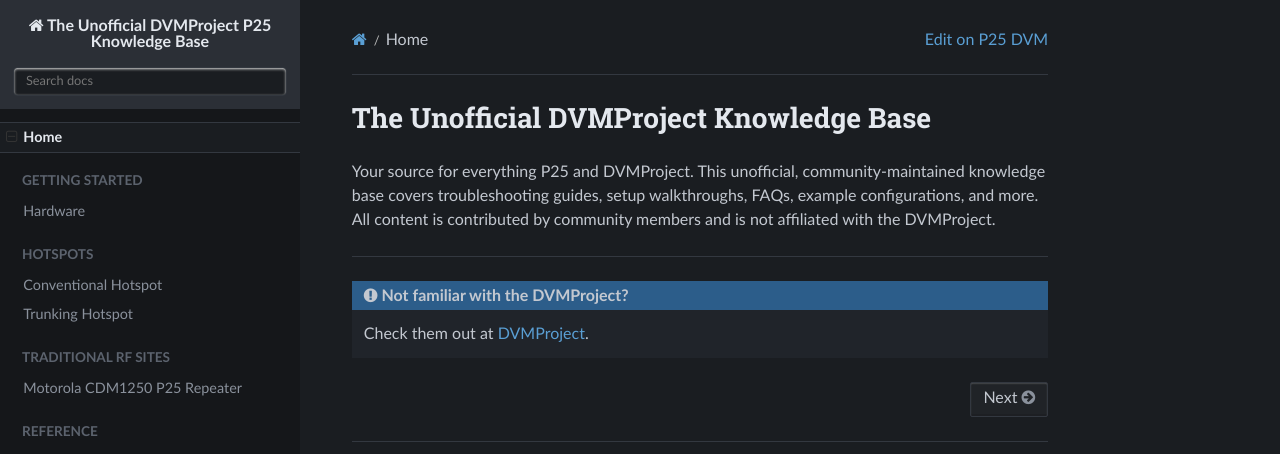
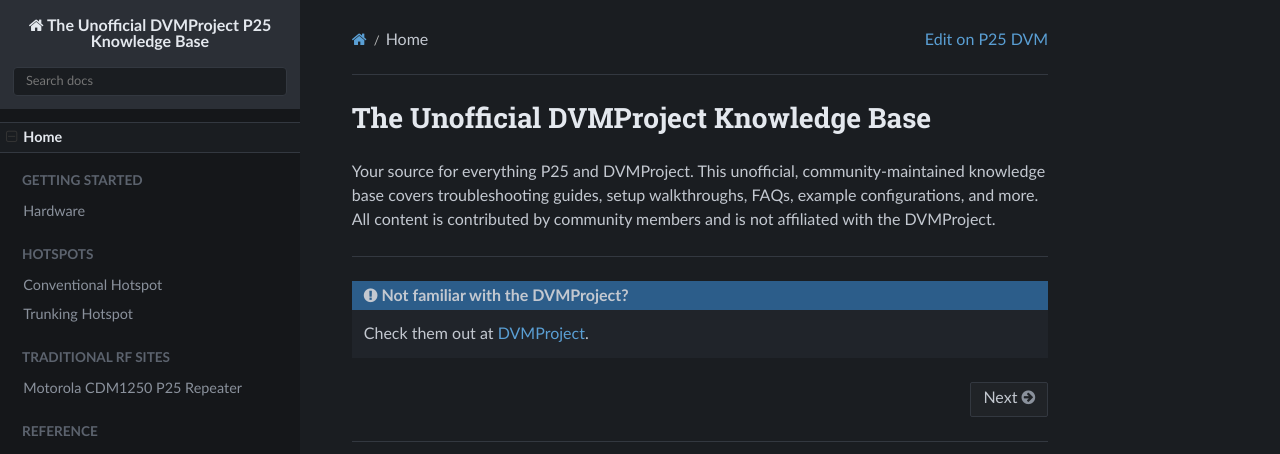
Before and after one commit to p25-dvm/p25-dvm.github.io, an MkDocs documentation site: the page built from docs/index.md, in a window 1280 px wide. Shown: the top 454 px of the page. Built offline with MkDocs 1.6.1, drawn with Linux system fonts in a browser that asks for light colours; nearby versions of some CDN libraries.

Commit message:
Update rtd-dark.css

```diff
--- a/docs/stylesheets/rtd-dark.css
+++ b/docs/stylesheets/rtd-dark.css
@@ -49,6 +49,8 @@
 .wy-side-nav-search input[type="text"] {
   background: var(--rtd-bg) !important;
   border: 1px solid var(--rtd-border) !important;
+  border-bottom-width: 1px !important;   /* RTD defaults this thicker */
+  box-shadow: none !important;            /* RTD adds an inset shadow */
   color: var(--rtd-text) !important;
   border-radius: 4px;
 }
@@ -332,10 +334,18 @@
   background: var(--rtd-bg-alt) !important;
   color: var(--rtd-text) !important;
   border: 1px solid var(--rtd-border) !important;
+  box-shadow: none !important;   /* RTD's .btn uses an inset shadow as a faux bottom border */
 }
 
 .rst-footer-buttons a.btn:hover {
   background: var(--rtd-sidebar-2) !important;
+  box-shadow: none !important;
+}
+
+/* RTD also applies the faux-3D shadow on :active — keep it flat */
+.rst-footer-buttons a.btn:active {
+  box-shadow: none !important;
+  transform: none !important;
 }
 
 /* Prev/next footer border */
```
